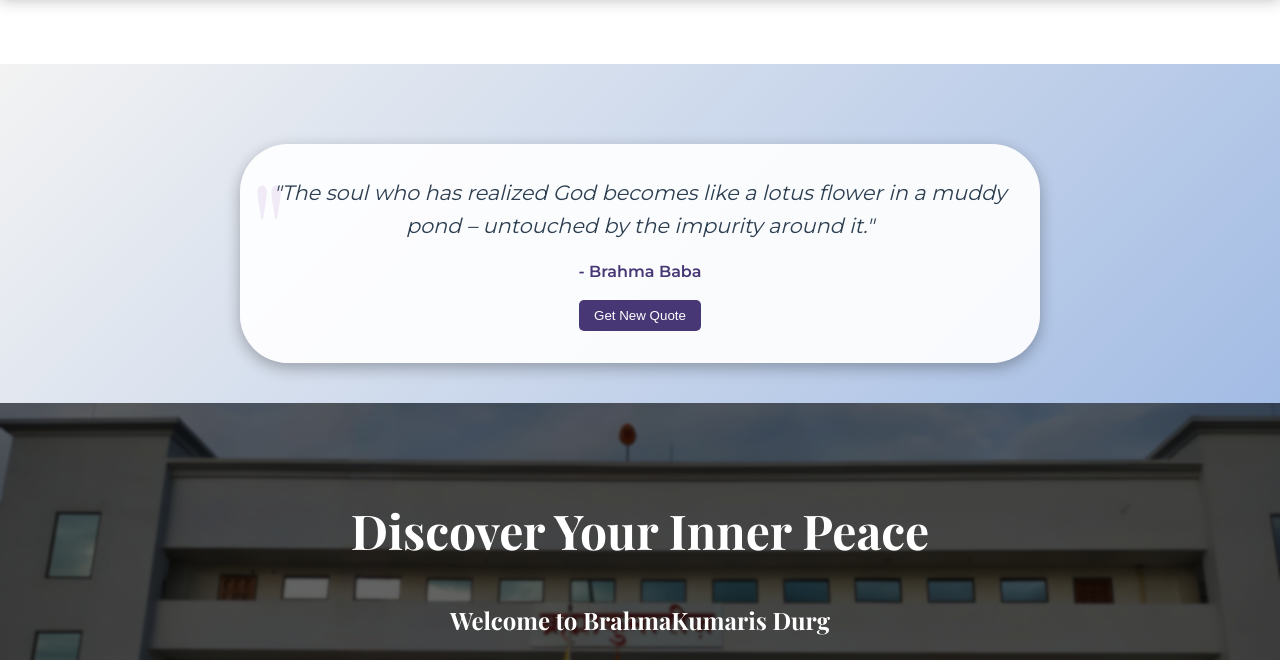
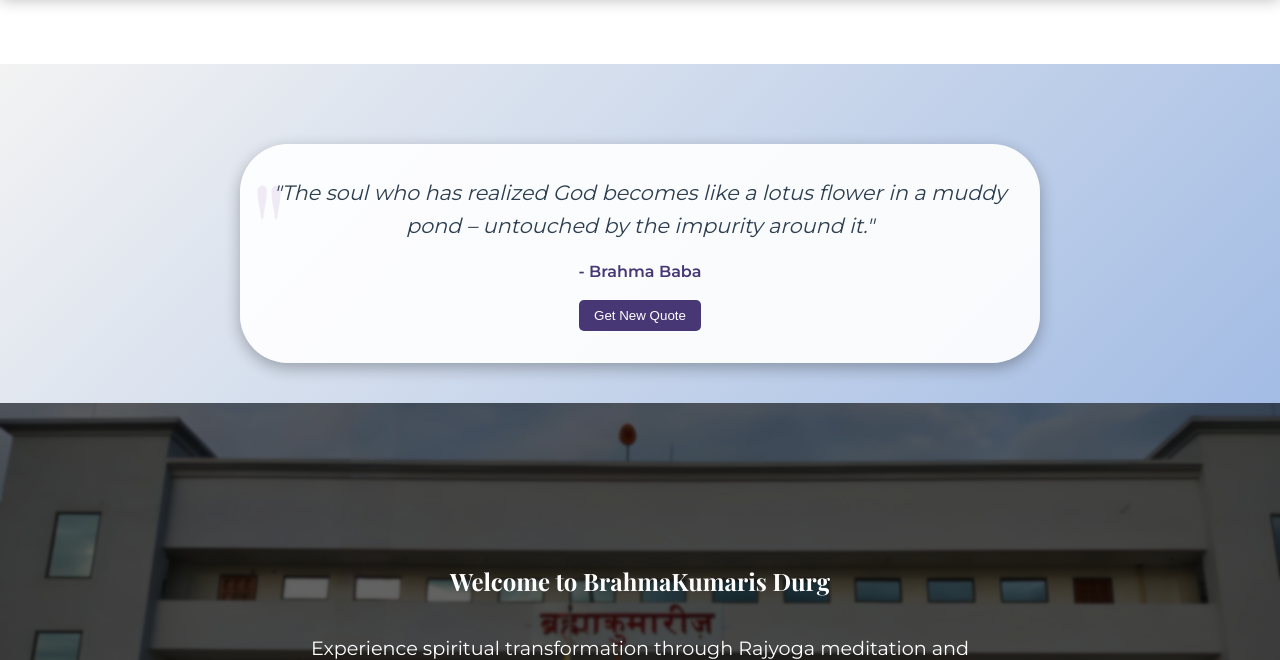
Before and after one commit to BKDURG/brahmakumarisdurg, a plain HTML site: page index.html in a window 1280 px wide. Shown: the part 88-748 px from the top of the page. Drawn offline with nearby package versions, Linux system fonts and the light colour scheme.

Commit message:
Update index.html

```diff
--- a/index.html
+++ b/index.html
@@ -142,7 +142,6 @@
     <section class="hero" id="home">
         <div class="container">
             <div class="hero-content">
-                <h2>Discover Your Inner Peace</h2>
                 <p><b><h1>Welcome to BrahmaKumaris Durg</h1></b></p>
                 <p>Experience spiritual transformation through Rajyoga meditation and understand the true nature of God Shiva, the Supreme Soul</p>
                 <a href="#about" class="btn">Learn More</a>
```
